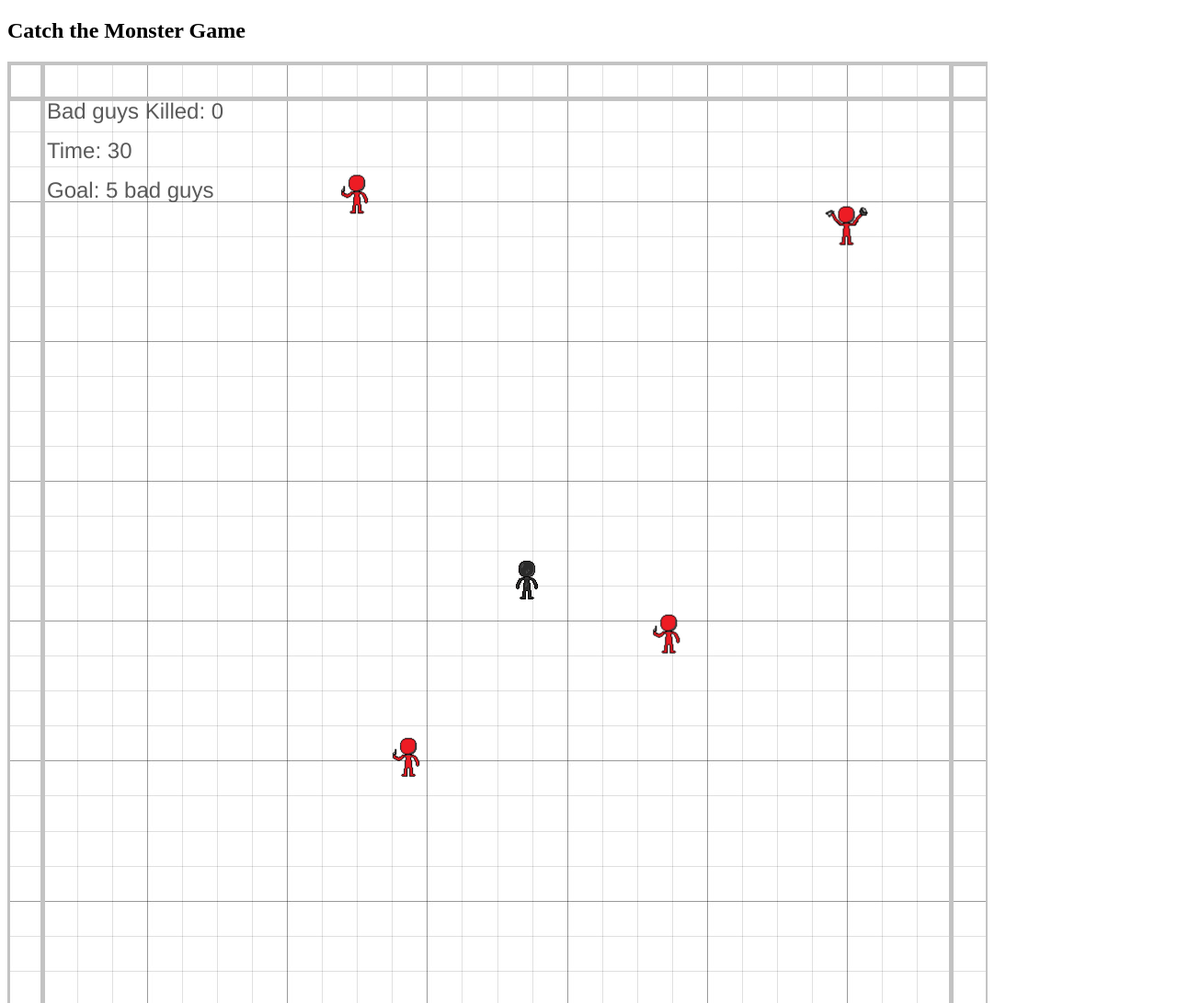
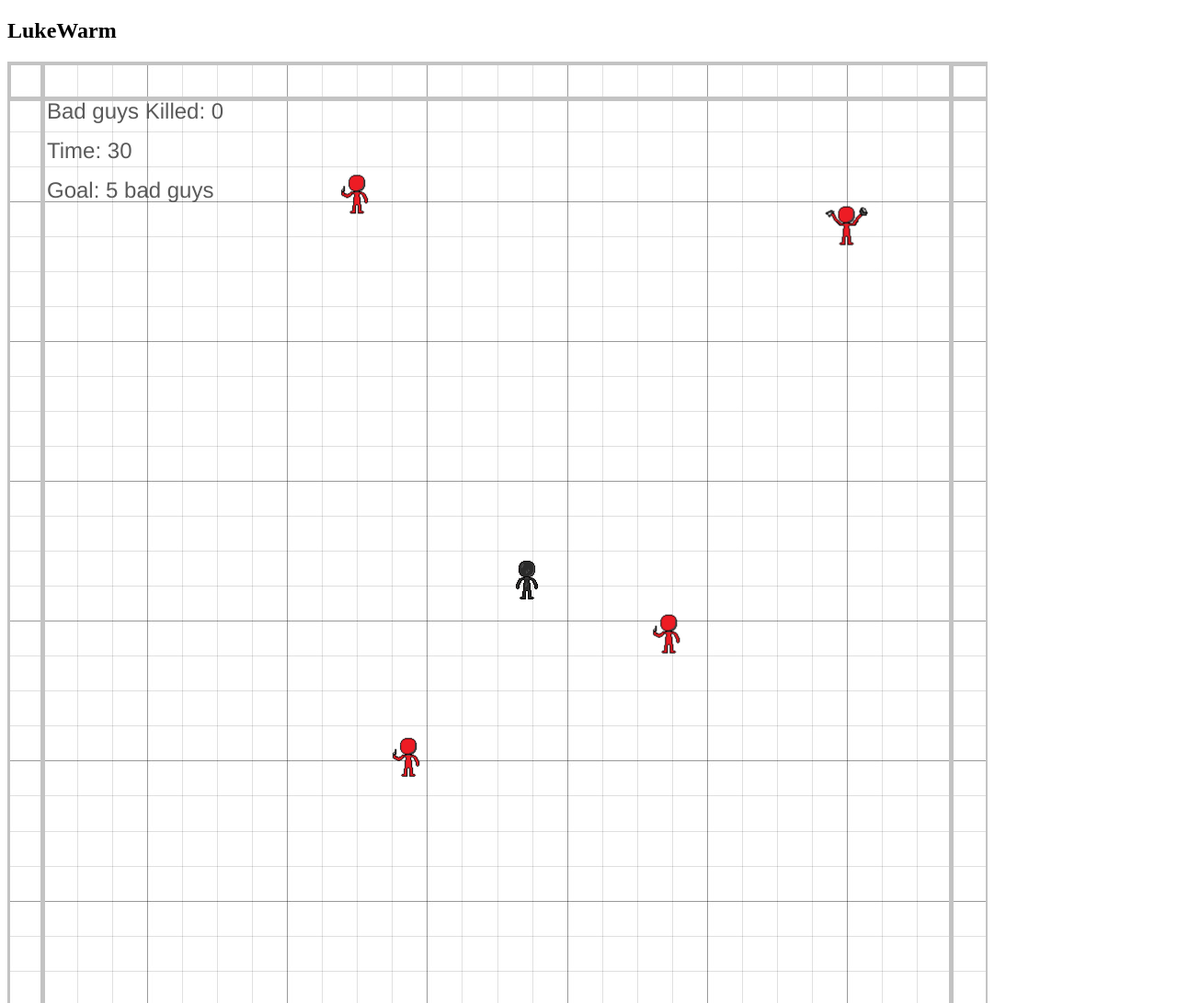
Before and after one commit to gizmoanimalpuker/ProgGame, a plain HTML site: page index.html in a window 1280 px wide. Shown: the top 1091 px of the page at 92% size. Drawn offline with Linux system fonts and the light colour scheme.

```diff
--- a/index.html
+++ b/index.html
@@ -6,7 +6,7 @@
     <title>Game</title>
 </head>
 <body>
-    <h2>Catch the Monster Game</h2>
+    <h2>LukeWarm</h2>
     <script src="script.js"></script>
 </body>
 </html>
```
